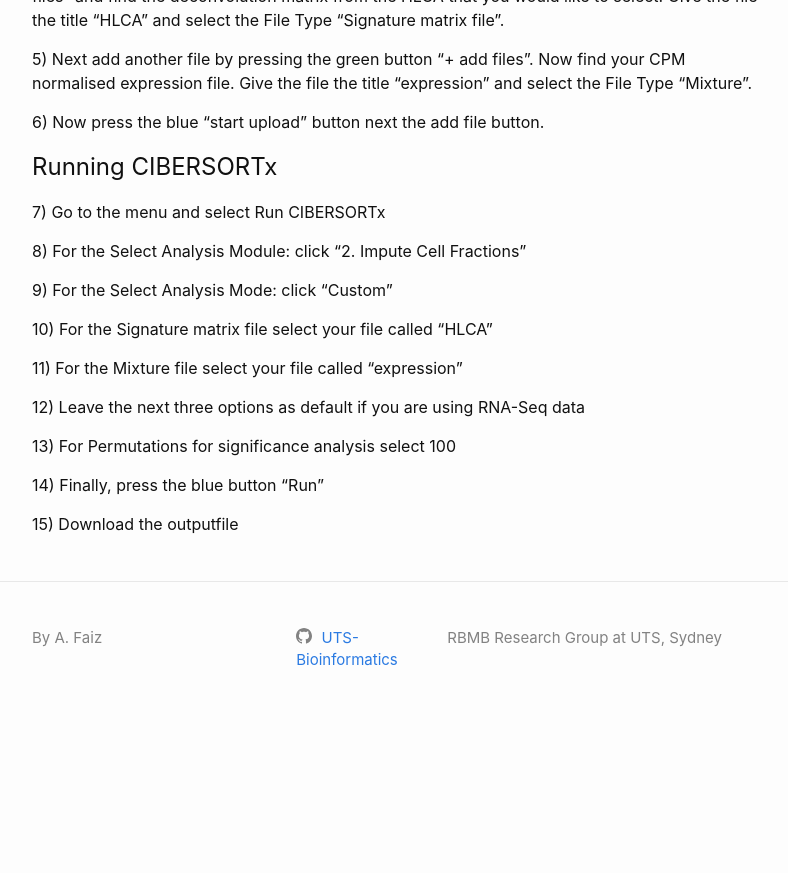
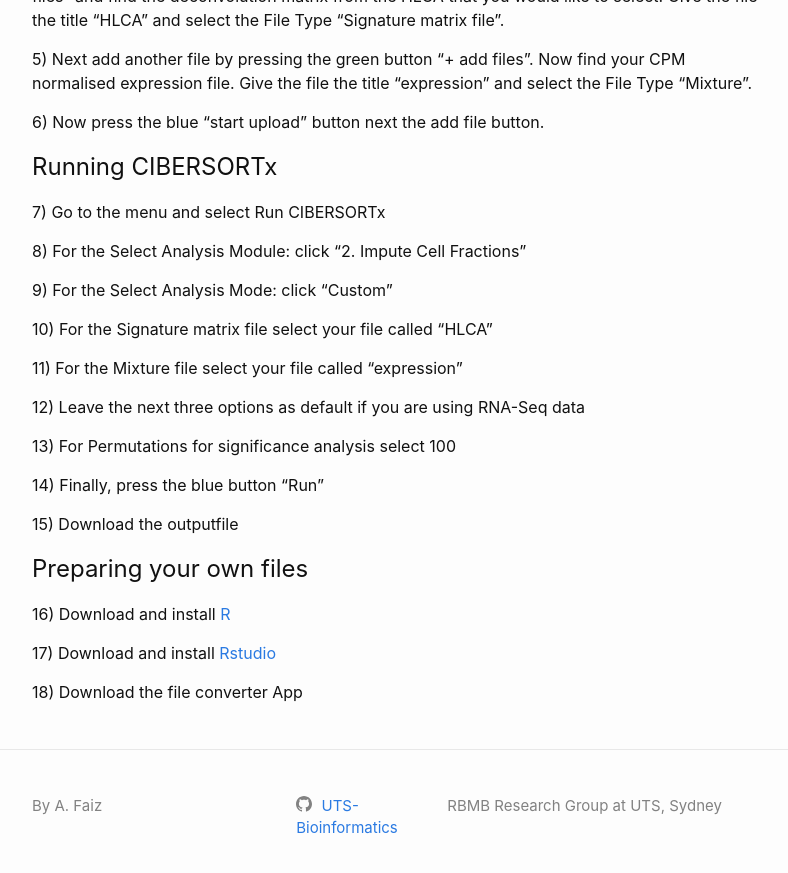
Before and after one commit to UTS-Bioinformatics/uts-bioinformatics.github.io, a Jekyll site: the page built from contents/_workshops/cellular-deconvolution.markdown, in a window 1280 px wide and 900 px high, scrolled down 792 px. Shown: the top 873 px of the window, without its empty margins (238-1026 px from the left). Built offline with Jekyll 4.4.1, drawn with Linux system fonts in a browser that asks for light colours; before the commit the page ends 1524 px from its top, so only the background shows below that.

Commit message:
Update cellular-deconvolution.markdown

```diff
--- a/contents/_workshops/cellular-deconvolution.markdown
+++ b/contents/_workshops/cellular-deconvolution.markdown
@@ -43,3 +43,12 @@
 14)	Finally, press the blue button "Run"
 
 15)	Download the outputfile
+
+
+## Preparing your own files
+
+16)	Download and install [R](https://cibersortx.stanford.edu/)
+
+17)	Download and install [Rstudio](https://posit.co/download/rstudio-desktop/)
+
+18)	Download the file converter App
```
